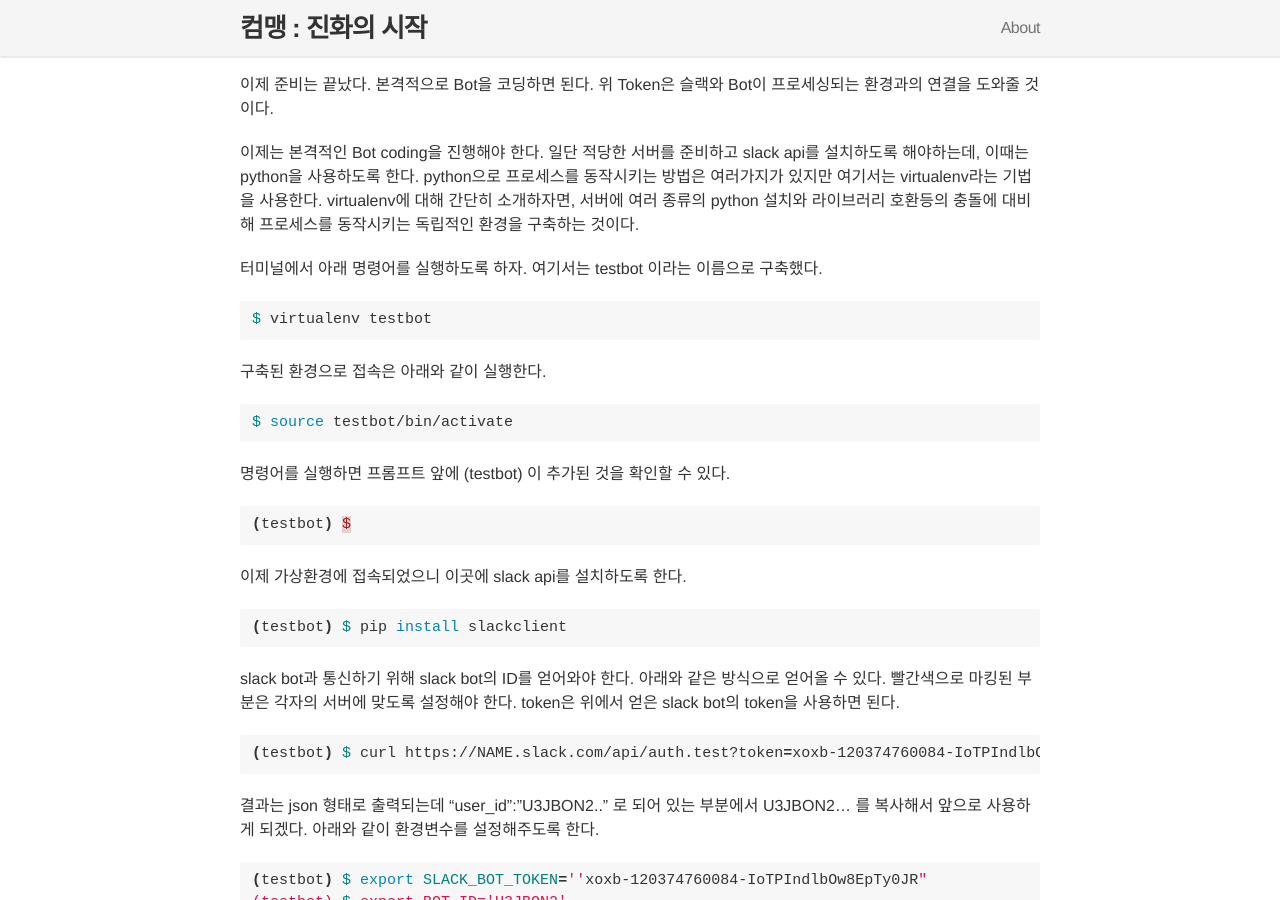
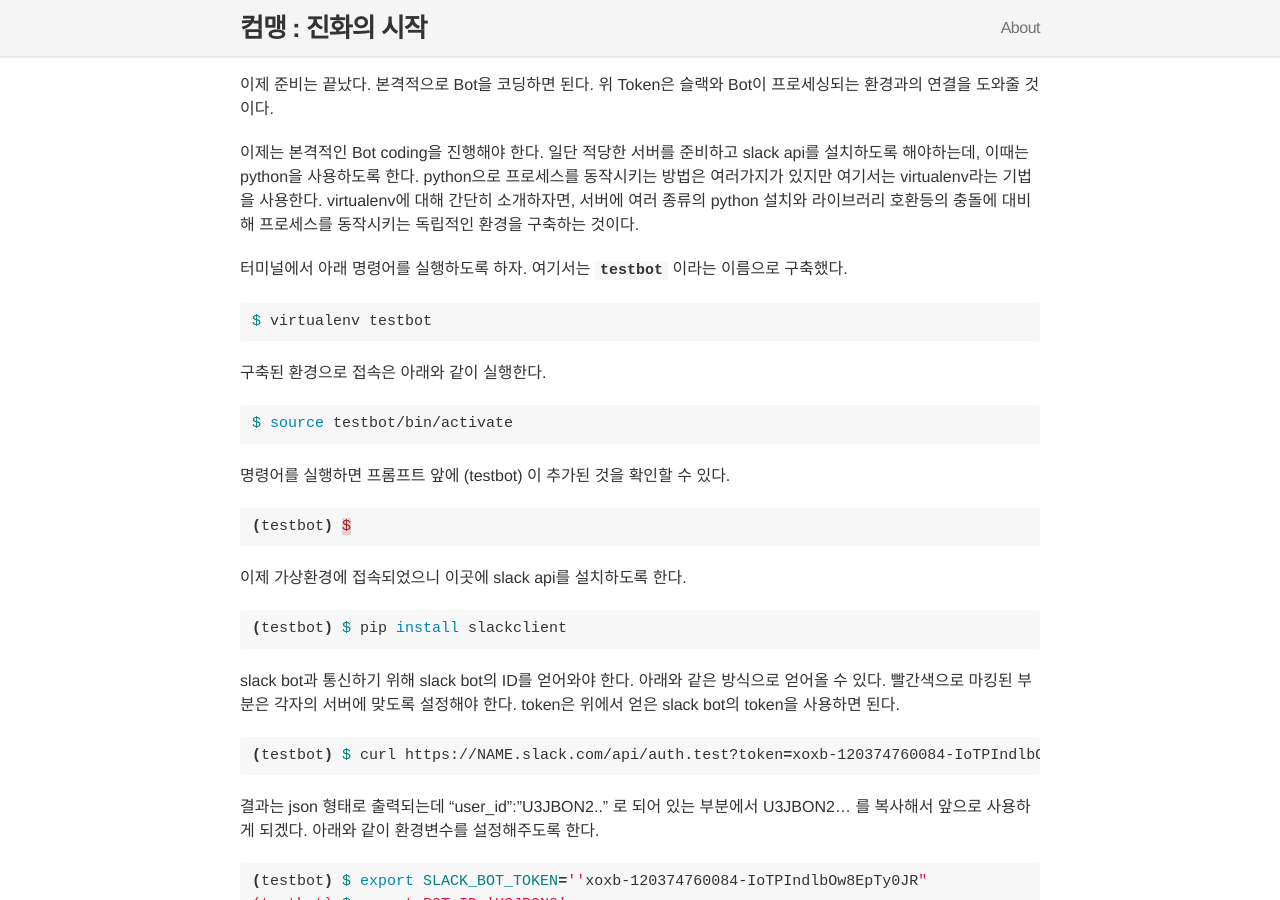
Before and after one commit to jybaek/jybaek.github.com, a Jekyll site: the page built from _posts/2017-01-27-create_slack_bot.md, in a window 1280 px wide and 900 px high, scrolled down 1841 px. Built offline with Jekyll 4.4.1, drawn with Linux system fonts in a browser that asks for light colours; nearby versions of some CDN libraries; comment, search, counter and statistics services are not loaded.

````diff
--- a/_posts/2017-01-27-create_slack_bot.md
+++ b/_posts/2017-01-27-create_slack_bot.md
@@ -29,7 +29,7 @@ title:  "슬랙봇 만들기"
 
 이제는 본격적인 Bot coding을 진행해야 한다. 일단 적당한 서버를 준비하고 slack api를 설치하도록 해야하는데, 이때는 python을 사용하도록 한다. python으로 프로세스를 동작시키는 방법은 여러가지가 있지만 여기서는 virtualenv라는 기법을 사용한다. virtualenv에 대해 간단히 소개하자면, 서버에 여러 종류의 python 설치와 라이브러리 호환등의 충돌에 대비해 프로세스를 동작시키는 독립적인 환경을 구축하는 것이다.
 
-터미널에서 아래 명령어를 실행하도록 하자. 여기서는 testbot 이라는 이름으로 구축했다.
+터미널에서 아래 명령어를 실행하도록 하자. 여기서는 **`testbot`** 이라는 이름으로 구축했다.
 
 ```bash
 $ virtualenv testbot
````
